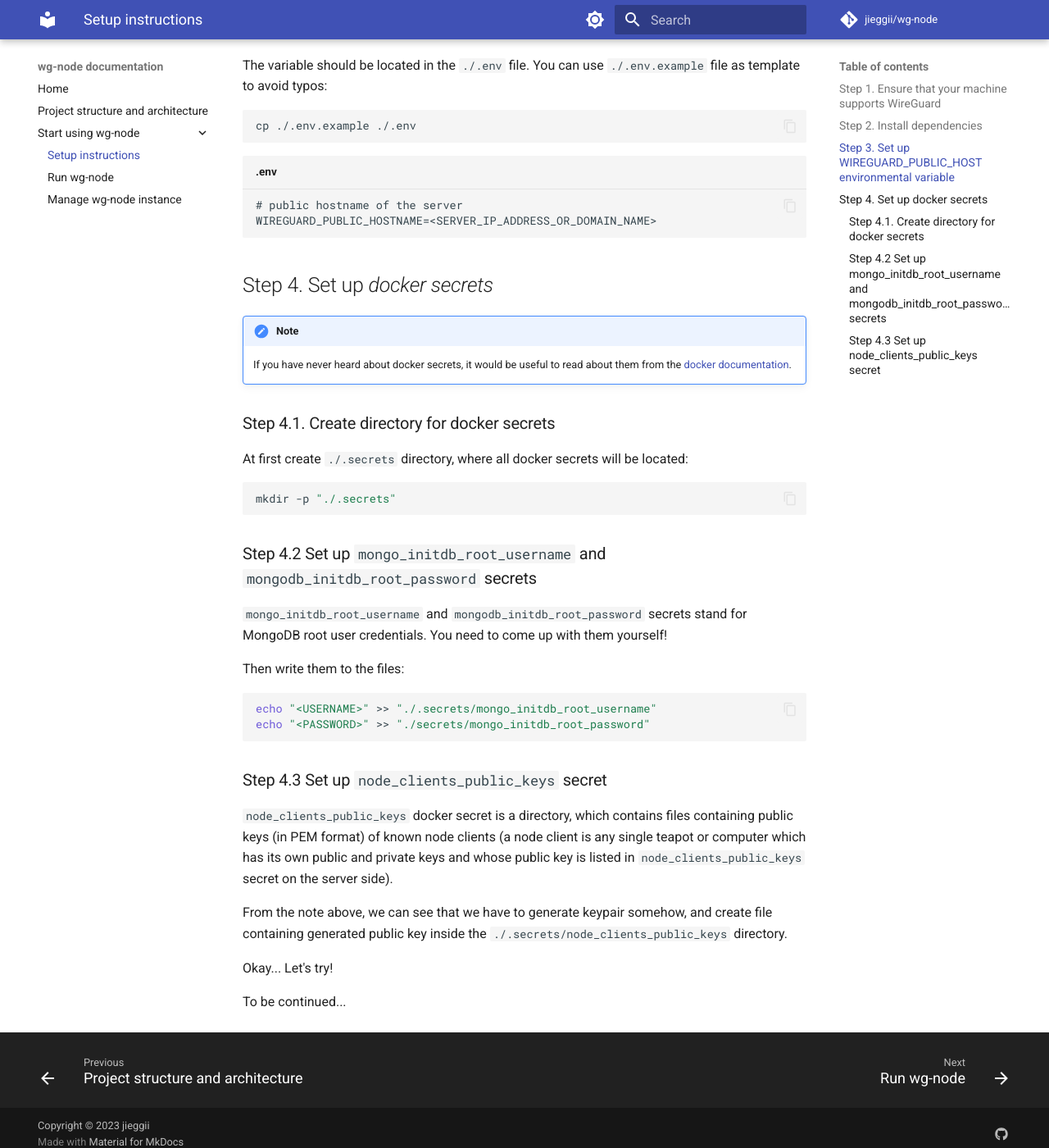
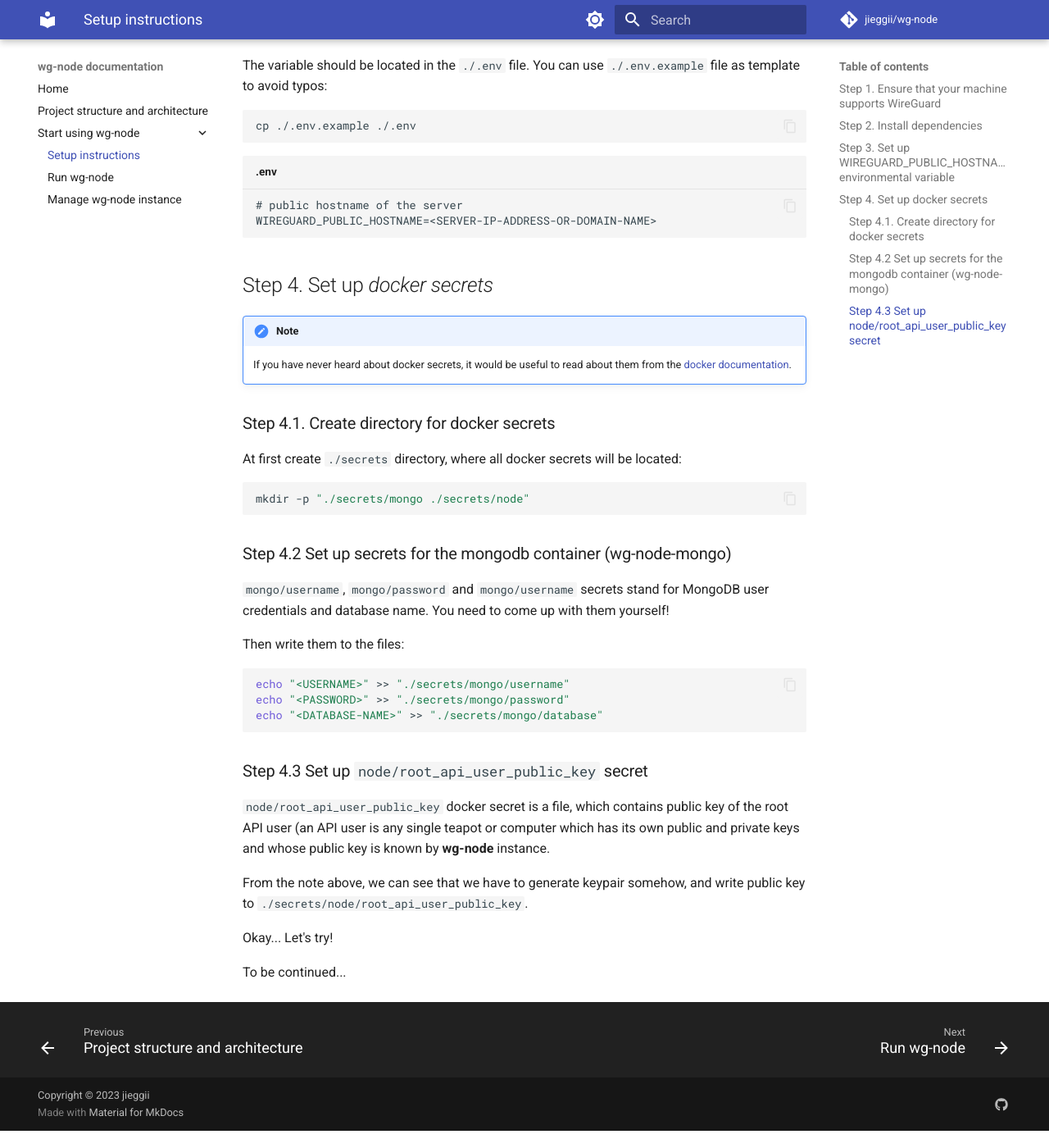
Before and after one commit to jieggii/wg-node, an MkDocs documentation site: the page built from docs/usage/set-up-wg-node-on-your-server.md, in a window 1280 px wide and 1400 px high, scrolled down 632 px. Shown: the whole window at 82% size. Built offline with MkDocs 1.6.1 and Material for MkDocs 9.7.7, drawn with Linux system fonts in a browser that asks for light colours; comment, search, counter and statistics services are not loaded; after the commit the page ends 2011 px from its top, so only the background shows below that; some of the changed text lies outside the part shown.

Commit message:
Some updates for docs

````diff
--- a/docs/usage/set-up-wg-node-on-your-server.md
+++ b/docs/usage/set-up-wg-node-on-your-server.md
@@ -8,14 +8,14 @@ Please ensure that your kernel supports WireGuard. (#TODO: how?)
 
 ## Step 2. Install dependencies
 
-**wg-node** is being run in docker containers, so, the only dependencies you need to install are
+**wg-node** is being run in docker containers, so the only dependencies you need to install are
 [docker](https://www.docker.com/) and [docker compose plugin](https://docs.docker.com/compose/).
 
-Install them and make sure that they are set up properly. (#TODO: more details)
+Install them and make sure that they are set up properly.
 
-## Step 3. Set up `WIREGUARD_PUBLIC_HOST` environmental variable
+## Step 3. Set up `WIREGUARD_PUBLIC_HOSTNAME` environmental variable
 
-`WIREGUARD_PUBLIC_HOST` environmental variable should be set to your machine's public IP or
+`WIREGUARD_PUBLIC_HOSTNAME` environmental variable should be set to your machine's public IP or
 domain name, which is associated with the machine, for example `example.com` or `8.8.8.8`.
 
 The variable should be located in the `./.env` file.
@@ -27,7 +27,7 @@ cp ./.env.example ./.env
 
 ```dotenv title=".env"
 # public hostname of the server
-WIREGUARD_PUBLIC_HOSTNAME=<SERVER_IP_ADDRESS_OR_DOMAIN_NAME>
+WIREGUARD_PUBLIC_HOSTNAME=<SERVER-IP-ADDRESS-OR-DOMAIN-NAME>
 
 ```
 
@@ -40,34 +40,34 @@ WIREGUARD_PUBLIC_HOSTNAME=<SERVER_IP_ADDRESS_OR_DOMAIN_NAME>
 
 ### Step 4.1. Create directory for docker secrets
 
-At first create `./.secrets` directory, where all docker secrets will be located:
+At first create `./secrets` directory, where all docker secrets will be located:
 
 ```shell
-mkdir -p "./.secrets"
+mkdir -p "./secrets/mongo ./secrets/node"
 ```
 
-### Step 4.2 Set up `mongo_initdb_root_username` and `mongodb_initdb_root_password` secrets
+### Step 4.2 Set up secrets for the mongodb container (wg-node-mongo)
 
-`mongo_initdb_root_username` and `mongodb_initdb_root_password` secrets stand for MongoDB root user credentials.
+`mongo/username`, `mongo/password` and `mongo/username` secrets stand for MongoDB user credentials and database name.
 You need to come up with them yourself!
 
 Then write them to the files:
 
 ```shell
-echo "<USERNAME>" >> "./.secrets/mongo_initdb_root_username"
-echo "<PASSWORD>" >> "./secrets/mongo_initdb_root_password"
+
+echo "<USERNAME>" >> "./secrets/mongo/username"
+echo "<PASSWORD>" >> "./secrets/mongo/password"
+echo "<DATABASE-NAME>" >> "./secrets/mongo/database"
 ```
 
-### Step 4.3 Set up `node_clients_public_keys` secret
+### Step 4.3 Set up `node/root_api_user_public_key` secret
 
-`node_clients_public_keys` docker secret is a directory, which contains files containing
-public keys (in PEM format) of known node clients
-(a node client is any single teapot or computer which has its own public and private keys and
-whose public key is listed in `node_clients_public_keys` secret on the server side).
+`node/root_api_user_public_key` docker secret is a file, which contains public key of
+the root API user (an API user is any single teapot or computer which has its
+own public and private keys and whose public key is known by **wg-node** instance.
 
 From the note above, we can see that we have to generate keypair somehow, and
-create file containing generated public key inside the
-`./.secrets/node_clients_public_keys` directory.
+write public key to `./secrets/node/root_api_user_public_key`.
 
 Okay... Let's try!
 
````
Also changed, not shown: docs/project-structure-and-architecture.md (+8 -15 lines), docs/quickstart.md (deleted, +0 -11 lines), docs/usage/manage-your-wg-node-instance.md (+24 -13 lines).
